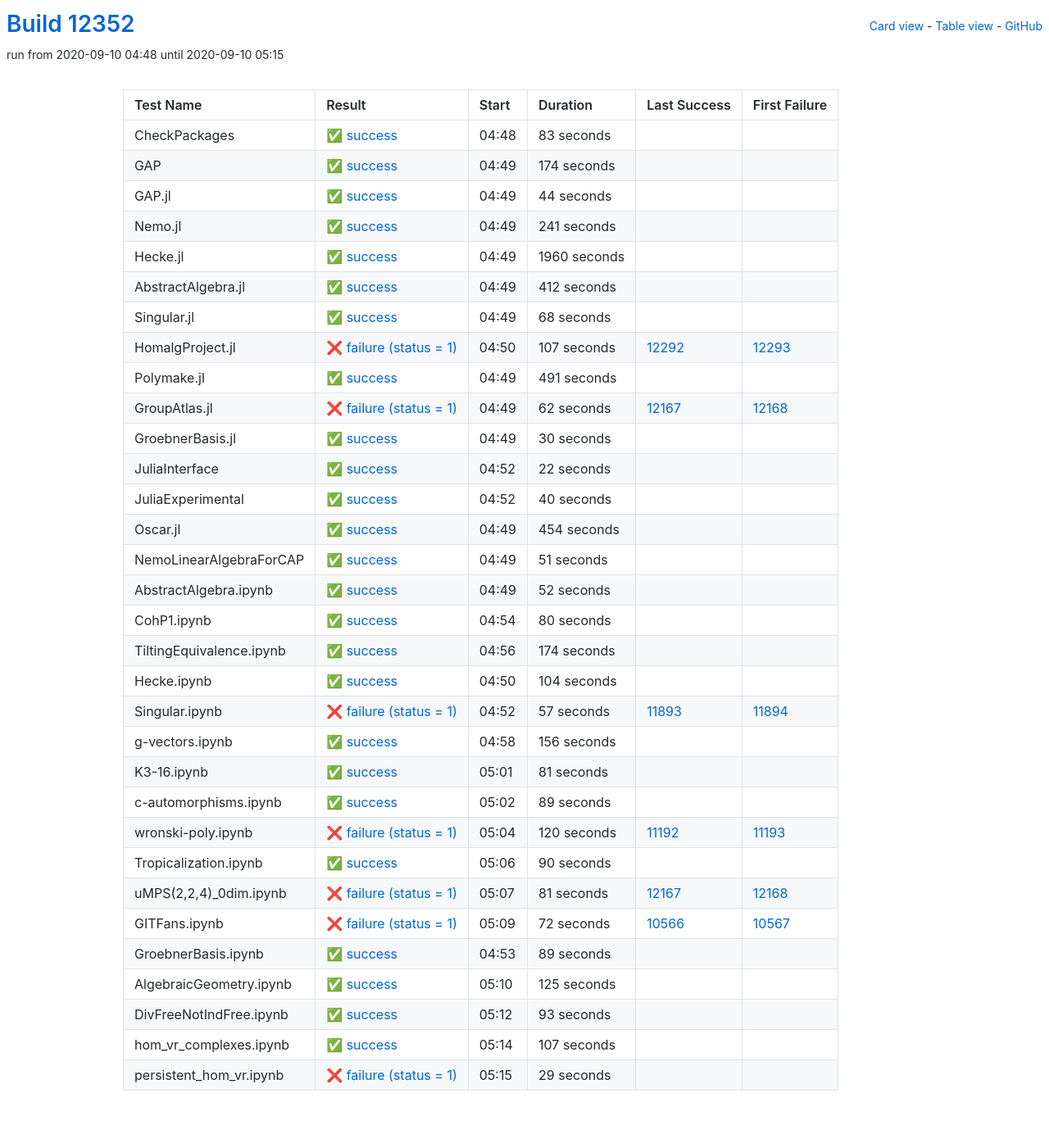
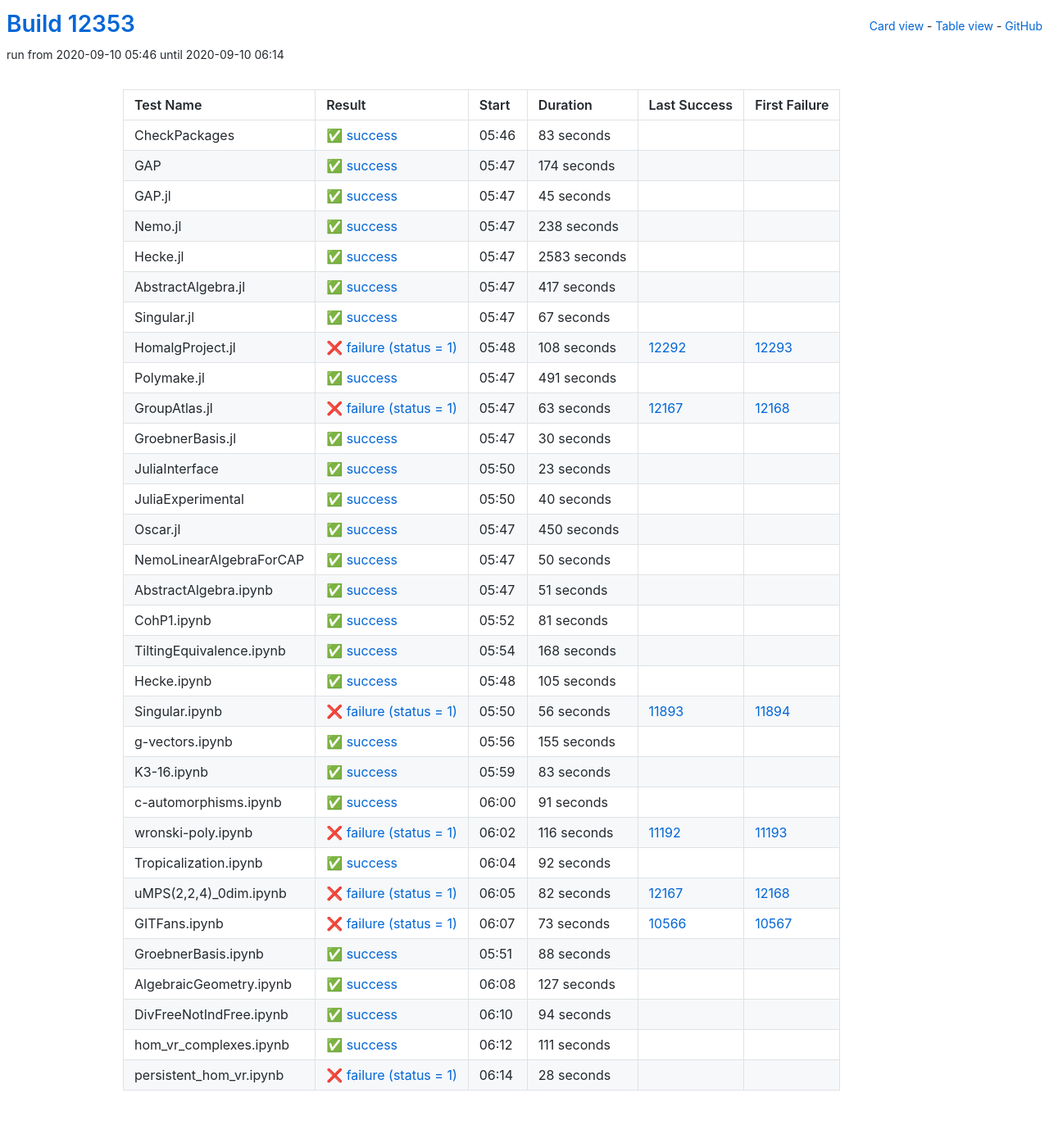
Before and after one commit to oscar-system/oscar-ci-status, a Jekyll site: the page built from table.html, in a window 1280 px wide. Shown: the whole page at 82% size. Built offline with Jekyll 4.4.1, drawn with Linux system fonts in a browser that asks for light colours.

Commit message:
Build #12353

```diff
--- a/_data/ci.yml
+++ b/_data/ci.yml
@@ -1,6 +1,6 @@
 ---
-build: 12352
-build_url: https://oscarci.mathematik.uni-kl.de/job/oscar/12352/
+build: 12353
+build_url: https://oscarci.mathematik.uni-kl.de/job/oscar/12353/
 job: oscar
 organization: oscar-system
 repo: oscar-ci-status
@@ -8,8 +8,8 @@ repourl: https://github.com/oscar-system/oscar-ci-status
 tests:
 - name: CheckPackages
   id: checkpackages
-  log: https://oscarci.mathematik.uni-kl.de/job/oscar/12352/artifact/logs/build-12352/CheckPackages.log
-  start: 2020-09-10 04:48
+  log: https://oscarci.mathematik.uni-kl.de/job/oscar/12353/artifact/logs/build-12353/CheckPackages.log
+  start: 2020-09-10 05:46
   success: true
   exitcode: 0
   status: success
@@ -20,8 +20,8 @@ tests:
   first_failure_url:
 - name: GAP
   id: gap
-  log: https://oscarci.mathematik.uni-kl.de/job/oscar/12352/artifact/logs/build-12352/GAP.log
-  start: 2020-09-10 04:49
+  log: https://oscarci.mathematik.uni-kl.de/job/oscar/12353/artifact/logs/build-12353/GAP.log
+  start: 2020-09-10 05:47
   success: true
   exitcode: 0
   status: success
@@ -32,80 +32,80 @@ tests:
   first_failure_url:
 - name: GAP.jl
   id: gap-jl
-  log: https://oscarci.mathematik.uni-kl.de/job/oscar/12352/artifact/logs/build-12352/GAP.jl.log
-  start: 2020-09-10 04:49
+  log: https://oscarci.mathematik.uni-kl.de/job/oscar/12353/artifact/logs/build-12353/GAP.jl.log
+  start: 2020-09-10 05:47
   success: true
   exitcode: 0
   status: success
-  duration: 44
+  duration: 45
   last_success: false
   last_success_url:
   first_failure: false
   first_failure_url:
 - name: Nemo.jl
   id: nemo-jl
-  log: https://oscarci.mathematik.uni-kl.de/job/oscar/12352/artifact/logs/build-12352/Nemo.jl.log
-  start: 2020-09-10 04:49
+  log: https://oscarci.mathematik.uni-kl.de/job/oscar/12353/artifact/logs/build-12353/Nemo.jl.log
+  start: 2020-09-10 05:47
   success: true
   exitcode: 0
   status: success
-  duration: 241
+  duration: 238
   last_success: false
   last_success_url:
   first_failure: false
   first_failure_url:
 - name: Hecke.jl
   id: hecke-jl
-  log: https://oscarci.mathematik.uni-kl.de/job/oscar/12352/artifact/logs/build-12352/Hecke.jl.log
-  start: 2020-09-10 04:49
+  log: https://oscarci.mathematik.uni-kl.de/job/oscar/12353/artifact/logs/build-12353/Hecke.jl.log
+  start: 2020-09-10 05:47
   success: true
   exitcode: 0
   status: success
-  duration: 1960
+  duration: 2583
   last_success: false
   last_success_url:
   first_failure: false
   first_failure_url:
 - name: AbstractAlgebra.jl
   id: abstractalgebra-jl
-  log: https://oscarci.mathematik.uni-kl.de/job/oscar/12352/artifact/logs/build-12352/AbstractAlgebra.jl.log
-  start: 2020-09-10 04:49
+  log: https://oscarci.mathematik.uni-kl.de/job/oscar/12353/artifact/logs/build-12353/AbstractAlgebra.jl.log
+  start: 2020-09-10 05:47
   success: true
   exitcode: 0
   status: success
-  duration: 412
+  duration: 417
   last_success: false
   last_success_url:
   first_failure: false
   first_failure_url:
 - name: Singular.jl
   id: singular-jl
-  log: https://oscarci.mathematik.uni-kl.de/job/oscar/12352/artifact/logs/build-12352/Singular.jl.log
-  start: 2020-09-10 04:49
+  log: https://oscarci.mathematik.uni-kl.de/job/oscar/12353/artifact/logs/build-12353/Singular.jl.log
+  start: 2020-09-10 05:47
   success: true
   exitcode: 0
   status: success
-  duration: 68
+  duration: 67
   last_success: false
   last_success_url:
   first_failure: false
   first_failure_url:
 - name: HomalgProject.jl
   id: homalgproject-jl
-  log: https://oscarci.mathematik.uni-kl.de/job/oscar/12352/artifact/logs/build-12352/HomalgProject.jl.log
-  start: 2020-09-10 04:50
+  log: https://oscarci.mathematik.uni-kl.de/job/oscar/12353/artifact/logs/build-12353/HomalgProject.jl.log
+  start: 2020-09-10 05:48
   success: false
   exitcode: 1
   status: failure
-  duration: 107
+  duration: 108
   last_success: 12292
   last_success_url: https://oscarci.mathematik.uni-kl.de/job/oscar/12292/
   first_failure: 12293
   first_failure_url: https://oscarci.mathematik.uni-kl.de/job/oscar/12293/
 - name: Polymake.jl
   id: polymake-jl
-  log: https://oscarci.mathematik.uni-kl.de/job/oscar/12352/artifact/logs/build-12352/Polymake.jl.log
-  start: 2020-09-10 04:49
+  log: https://oscarci.mathematik.uni-kl.de/job/oscar/12353/artifact/logs/build-12353/Polymake.jl.log
+  start: 2020-09-10 05:47
   success: true
   exitcode: 0
   status: success
@@ -116,20 +116,20 @@ tests:
   first_failure_url:
 - name: GroupAtlas.jl
   id: groupatlas-jl
-  log: https://oscarci.mathematik.uni-kl.de/job/oscar/12352/artifact/logs/build-12352/GroupAtlas.jl.log
-  start: 2020-09-10 04:49
+  log: https://oscarci.mathematik.uni-kl.de/job/oscar/12353/artifact/logs/build-12353/GroupAtlas.jl.log
+  start: 2020-09-10 05:47
   success: false
   exitcode: 1
   status: failure
-  duration: 62
+  duration: 63
   last_success: 12167
   last_success_url: https://oscarci.mathematik.uni-kl.de/job/oscar/12167/
   first_failure: 12168
   first_failure_url: https://oscarci.mathematik.uni-kl.de/job/oscar/12168/
 - name: GroebnerBasis.jl
   id: groebnerbasis-jl
-  log: https://oscarci.mathematik.uni-kl.de/job/oscar/12352/artifact/logs/build-12352/GroebnerBasis.jl.log
-  start: 2020-09-10 04:49
+  log: https://oscarci.mathematik.uni-kl.de/job/oscar/12353/artifact/logs/build-12353/GroebnerBasis.jl.log
+  start: 2020-09-10 05:47
   success: true
   exitcode: 0
   status: success
@@ -140,20 +140,20 @@ tests:
   first_failure_url:
 - name: JuliaInterface
   id: juliainterface
-  log: https://oscarci.mathematik.uni-kl.de/job/oscar/12352/artifact/logs/build-12352/JuliaInterface.log
-  start: 2020-09-10 04:52
+  log: https://oscarci.mathematik.uni-kl.de/job/oscar/12353/artifact/logs/build-12353/JuliaInterface.log
+  start: 2020-09-10 05:50
   success: true
   exitcode: 0
   status: success
-  duration: 22
+  duration: 23
   last_success: false
   last_success_url:
   first_failure: false
   first_failure_url:
 - name: JuliaExperimental
   id: juliaexperimental
-  log: https://oscarci.mathematik.uni-kl.de/job/oscar/12352/artifact/logs/build-12352/JuliaExperimental.log
-  start: 2020-09-10 04:52
+  log: https://oscarci.mathematik.uni-kl.de/job/oscar/12353/artifact/logs/build-12353/JuliaExperimental.log
+  start: 2020-09-10 05:50
   success: true
   exitcode: 0
   status: success
@@ -164,20 +164,32 @@ tests:
   first_failure_url:
 - name: Oscar.jl
   id: oscar-jl
-  log: https://oscarci.mathematik.uni-kl.de/job/oscar/12352/artifact/logs/build-12352/Oscar.jl.log
-  start: 2020-09-10 04:49
+  log: https://oscarci.mathematik.uni-kl.de/job/oscar/12353/artifact/logs/build-12353/Oscar.jl.log
+  start: 2020-09-10 05:47
   success: true
   exitcode: 0
   status: success
-  duration: 454
+  duration: 450
   last_success: false
   last_success_url:
   first_failure: false
   first_failure_url:
 - name: NemoLinearAlgebraForCAP
   id: nemolinearalgebraforcap
-  log: https://oscarci.mathematik.uni-kl.de/job/oscar/12352/artifact/logs/build-12352/NemoLinearAlgebraForCAP.log
-  start: 2020-09-10 04:49
+  log: https://oscarci.mathematik.uni-kl.de/job/oscar/12353/artifact/logs/build-12353/NemoLinearAlgebraForCAP.log
+  start: 2020-09-10 05:47
+  success: true
+  exitcode: 0
+  status: success
+  duration: 50
+  last_success: false
+  last_success_url:
+  first_failure: false
+  first_failure_url:
+- name: AbstractAlgebra.ipynb
+  id: abstractalgebra-ipynb
+  log: https://oscarci.mathematik.uni-kl.de/job/oscar/12353/artifact/logs/build-12353/AbstractAlgebra.ipynb.log
+  start: 2020-09-10 05:47
   success: true
   exitcode: 0
   status: success
@@ -186,82 +198,10 @@ tests:
   last_success_url:
   first_failure: false
   first_failure_url:
-- name: AbstractAlgebra.ipynb
-  id: abstractalgebra-ipynb
-  log: https://oscarci.mathematik.uni-kl.de/job/oscar/12352/artifact/logs/build-12352/AbstractAlgebra.ipynb.log
-  start: 2020-09-10 04:49
-  success: true
-  exitcode: 0
-  status: success
-  duration: 52
-  last_success: false
-  last_success_url:
-  first_failure: false
-  first_failure_url:
 - name: CohP1.ipynb
   id: cohp1-ipynb
-  log: https://oscarci.mathematik.uni-kl.de/job/oscar/12352/artifact/logs/build-12352/CohP1.ipynb.log
-  start: 2020-09-10 04:54
-  success: true
-  exitcode: 0
-  status: success
-  duration: 80
-  last_success: false
-  last_success_url:
-  first_failure: false
-  first_failure_url:
-- name: TiltingEquivalence.ipynb
-  id: tiltingequivalence-ipynb
-  log: https://oscarci.mathematik.uni-kl.de/job/oscar/12352/artifact/logs/build-12352/TiltingEquivalence.ipynb.log
-  start: 2020-09-10 04:56
-  success: true
-  exitcode: 0
-  status: success
-  duration: 174
-  last_success: false
-  last_success_url:
-  first_failure: false
-  first_failure_url:
-- name: Hecke.ipynb
-  id: hecke-ipynb
-  log: https://oscarci.mathematik.uni-kl.de/job/oscar/12352/artifact/logs/build-12352/Hecke.ipynb.log
-  start: 2020-09-10 04:50
-  success: true
-  exitcode: 0
-  status: success
-  duration: 104
-  last_success: false
-  last_success_url:
-  first_failure: false
-  first_failure_url:
-- name: Singular.ipynb
-  id: singular-ipynb
-  log: https://oscarci.mathematik.uni-kl.de/job/oscar/12352/artifact/logs/build-12352/Singular.ipynb.log
-  start: 2020-09-10 04:52
-  success: false
-  exitcode: 1
-  status: failure
-  duration: 57
-  last_success: 11893
-  last_success_url: https://oscarci.mathematik.uni-kl.de/job/oscar/11893/
-  first_failure: 11894
-  first_failure_url: https://oscarci.mathematik.uni-kl.de/job/oscar/11894/
-- name: g-vectors.ipynb
-  id: g-vectors-ipynb
-  log: https://oscarci.mathematik.uni-kl.de/job/oscar/12352/artifact/logs/build-12352/g-vectors.ipynb.log
-  start: 2020-09-10 04:58
-  success: true
-  exitcode: 0
-  status: success
-  duration: 156
-  last_success: false
-  last_success_url:
-  first_failure: false
-  first_failure_url:
-- name: K3-16.ipynb
-  id: k3-16-ipynb
-  log: https://oscarci.mathematik.uni-kl.de/job/oscar/12352/artifact/logs/build-12352/K3-16.ipynb.log
-  start: 2020-09-10 05:01
+  log: https://oscarci.mathematik.uni-kl.de/job/oscar/12353/artifact/logs/build-12353/CohP1.ipynb.log
+  start: 2020-09-10 05:52
   success: true
   exitcode: 0
   status: success
@@ -270,122 +210,182 @@ tests:
   last_success_url:
   first_failure: false
   first_failure_url:
-- name: c-automorphisms.ipynb
-  id: c-automorphisms-ipynb
-  log: https://oscarci.mathematik.uni-kl.de/job/oscar/12352/artifact/logs/build-12352/c-automorphisms.ipynb.log
-  start: 2020-09-10 05:02
+- name: TiltingEquivalence.ipynb
+  id: tiltingequivalence-ipynb
+  log: https://oscarci.mathematik.uni-kl.de/job/oscar/12353/artifact/logs/build-12353/TiltingEquivalence.ipynb.log
+  start: 2020-09-10 05:54
   success: true
   exitcode: 0
   status: success
-  duration: 89
+  duration: 168
+  last_success: false
+  last_success_url:
+  first_failure: false
+  first_failure_url:
+- name: Hecke.ipynb
+  id: hecke-ipynb
+  log: https://oscarci.mathematik.uni-kl.de/job/oscar/12353/artifact/logs/build-12353/Hecke.ipynb.log
+  start: 2020-09-10 05:48
+  success: true
+  exitcode: 0
+  status: success
+  duration: 105
+  last_success: false
+  last_success_url:
+  first_failure: false
+  first_failure_url:
+- name: Singular.ipynb
+  id: singular-ipynb
+  log: https://oscarci.mathematik.uni-kl.de/job/oscar/12353/artifact/logs/build-12353/Singular.ipynb.log
+  start: 2020-09-10 05:50
+  success: false
+  exitcode: 1
+  status: failure
+  duration: 56
+  last_success: 11893
+  last_success_url: https://oscarci.mathematik.uni-kl.de/job/oscar/11893/
+  first_failure: 11894
+  first_failure_url: https://oscarci.mathematik.uni-kl.de/job/oscar/11894/
+- name: g-vectors.ipynb
+  id: g-vectors-ipynb
+  log: https://oscarci.mathematik.uni-kl.de/job/oscar/12353/artifact/logs/build-12353/g-vectors.ipynb.log
+  start: 2020-09-10 05:56
+  success: true
+  exitcode: 0
+  status: success
+  duration: 155
+  last_success: false
+  last_success_url:
+  first_failure: false
+  first_failure_url:
+- name: K3-16.ipynb
+  id: k3-16-ipynb
+  log: https://oscarci.mathematik.uni-kl.de/job/oscar/12353/artifact/logs/build-12353/K3-16.ipynb.log
+  start: 2020-09-10 05:59
+  success: true
+  exitcode: 0
+  status: success
+  duration: 83
+  last_success: false
+  last_success_url:
+  first_failure: false
+  first_failure_url:
+- name: c-automorphisms.ipynb
+  id: c-automorphisms-ipynb
+  log: https://oscarci.mathematik.uni-kl.de/job/oscar/12353/artifact/logs/build-12353/c-automorphisms.ipynb.log
+  start: 2020-09-10 06:00
+  success: true
+  exitcode: 0
+  status: success
+  duration: 91
   last_success: false
   last_success_url:
   first_failure: false
   first_failure_url:
 - name: wronski-poly.ipynb
   id: wronski-poly-ipynb
-  log: https://oscarci.mathematik.uni-kl.de/job/oscar/12352/artifact/logs/build-12352/wronski-poly.ipynb.log
-  start: 2020-09-10 05:04
+  log: https://oscarci.mathematik.uni-kl.de/job/oscar/12353/artifact/logs/build-12353/wronski-poly.ipynb.log
+  start: 2020-09-10 06:02
   success: false
   exitcode: 1
   status: failure
-  duration: 120
+  duration: 116
   last_success: 11192
   last_success_url: https://oscarci.mathematik.uni-kl.de/job/oscar/11192/
   first_failure: 11193
   first_failure_url: https://oscarci.mathematik.uni-kl.de/job/oscar/11193/
 - name: Tropicalization.ipynb
   id: tropicalization-ipynb
-  log: https://oscarci.mathematik.uni-kl.de/job/oscar/12352/artifact/logs/build-12352/Tropicalization.ipynb.log
-  start: 2020-09-10 05:06
+  log: https://oscarci.mathematik.uni-kl.de/job/oscar/12353/artifact/logs/build-12353/Tropicalization.ipynb.log
+  start: 2020-09-10 06:04
   success: true
   exitcode: 0
   status: success
-  duration: 90
+  duration: 92
   last_success: false
   last_success_url:
   first_failure: false
   first_failure_url:
 - name: uMPS(2,2,4)_0dim.ipynb
   id: umps-2-2-4-0dim-ipynb
-  log: https://oscarci.mathematik.uni-kl.de/job/oscar/12352/artifact/logs/build-12352/uMPS-2-2-4-_0dim.ipynb.log
-  start: 2020-09-10 05:07
+  log: https://oscarci.mathematik.uni-kl.de/job/oscar/12353/artifact/logs/build-12353/uMPS-2-2-4-_0dim.ipynb.log
+  start: 2020-09-10 06:05
   success: false
   exitcode: 1
   status: failure
-  duration: 81
+  duration: 82
   last_success: 12167
   last_success_url: https://oscarci.mathematik.uni-kl.de/job/oscar/12167/
   first_failure: 12168
   first_failure_url: https://oscarci.mathematik.uni-kl.de/job/oscar/12168/
 - name: GITFans.ipynb
   id: gitfans-ipynb
-  log: https://oscarci.mathematik.uni-kl.de/job/oscar/12352/artifact/logs/build-12352/GITFans.ipynb.log
-  start: 2020-09-10 05:09
+  log: https://oscarci.mathematik.uni-kl.de/job/oscar/12353/artifact/logs/build-12353/GITFans.ipynb.log
+  start: 2020-09-10 06:07
   success: false
   exitcode: 1
   status: failure
-  duration: 72
+  duration: 73
   last_success: 10566
   last_success_url: https://oscarci.mathematik.uni-kl.de/job/oscar/10566/
   first_failure: 10567
   first_failure_url: https://oscarci.mathematik.uni-kl.de/job/oscar/10567/
 - name: GroebnerBasis.ipynb
   id: groebnerbasis-ipynb
-  log: https://oscarci.mathematik.uni-kl.de/job/oscar/12352/artifact/logs/build-12352/GroebnerBasis.ipynb.log
-  start: 2020-09-10 04:53
+  log: https://oscarci.mathematik.uni-kl.de/job/oscar/12353/artifact/logs/build-12353/GroebnerBasis.ipynb.log
+  start: 2020-09-10 05:51
   success: true
   exitcode: 0
   status: success
-  duration: 89
+  duration: 88
   last_success: false
   last_success_url:
   first_failure: false
   first_failure_url:
 - name: AlgebraicGeometry.ipynb
   id: algebraicgeometry-ipynb
-  log: https://oscarci.mathematik.uni-kl.de/job/oscar/12352/artifact/logs/build-12352/AlgebraicGeometry.ipynb.log
-  start: 2020-09-10 05:10
+  log: https://oscarci.mathematik.uni-kl.de/job/oscar/12353/artifact/logs/build-12353/AlgebraicGeometry.ipynb.log
+  start: 2020-09-10 06:08
   success: true
   exitcode: 0
   status: success
-  duration: 125
+  duration: 127
   last_success: false
   last_success_url:
   first_failure: false
   first_failure_url:
 - name: DivFreeNotIndFree.ipynb
   id: divfreenotindfree-ipynb
-  log: https://oscarci.mathematik.uni-kl.de/job/oscar/12352/artifact/logs/build-12352/DivFreeNotIndFree.ipynb.log
-  start: 2020-09-10 05:12
+  log: https://oscarci.mathematik.uni-kl.de/job/oscar/12353/artifact/logs/build-12353/DivFreeNotIndFree.ipynb.log
+  start: 2020-09-10 06:10
   success: true
   exitcode: 0
   status: success
-  duration: 93
+  duration: 94
   last_success: false
   last_success_url:
   first_failure: false
   first_failure_url:
 - name: hom_vr_complexes.ipynb
   id: hom-vr-complexes-ipynb
-  log: https://oscarci.mathematik.uni-kl.de/job/oscar/12352/artifact/logs/build-12352/hom_vr_complexes.ipynb.log
-  start: 2020-09-10 05:14
+  log: https://oscarci.mathematik.uni-kl.de/job/oscar/12353/artifact/logs/build-12353/hom_vr_complexes.ipynb.log
+  start: 2020-09-10 06:12
   success: true
   exitcode: 0
   status: success
-  duration: 107
+  duration: 111
   last_success: false
   last_success_url:
   first_failure: false
   first_failure_url:
 - name: persistent_hom_vr.ipynb
   id: persistent-hom-vr-ipynb
-  log: https://oscarci.mathematik.uni-kl.de/job/oscar/12352/artifact/logs/build-12352/persistent_hom_vr.ipynb.log
-  start: 2020-09-10 05:15
+  log: https://oscarci.mathematik.uni-kl.de/job/oscar/12353/artifact/logs/build-12353/persistent_hom_vr.ipynb.log
+  start: 2020-09-10 06:14
   success: false
   exitcode: 1
   status: failure
-  duration: 29
+  duration: 28
   last_success: false
   last_success_url:
   first_failure: false
```
Also changed, not shown: README.md.
